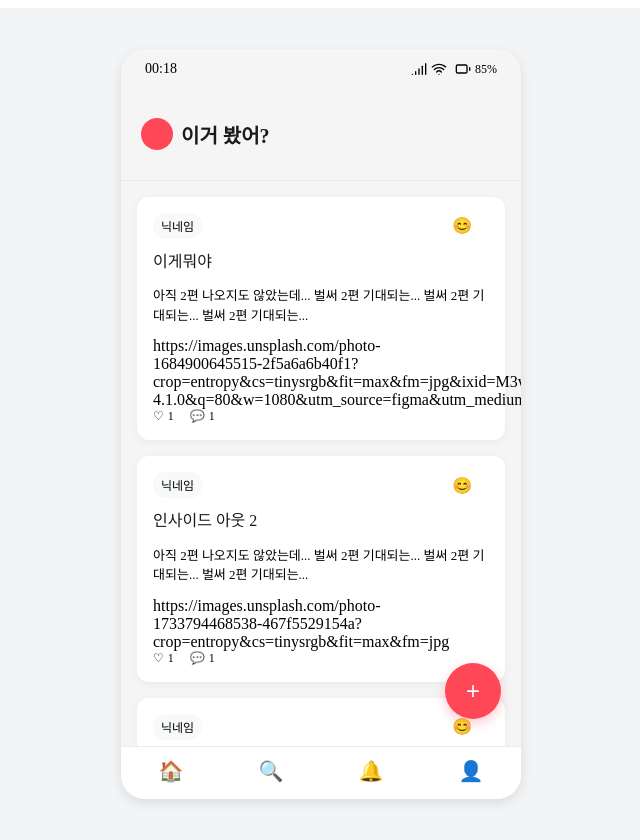
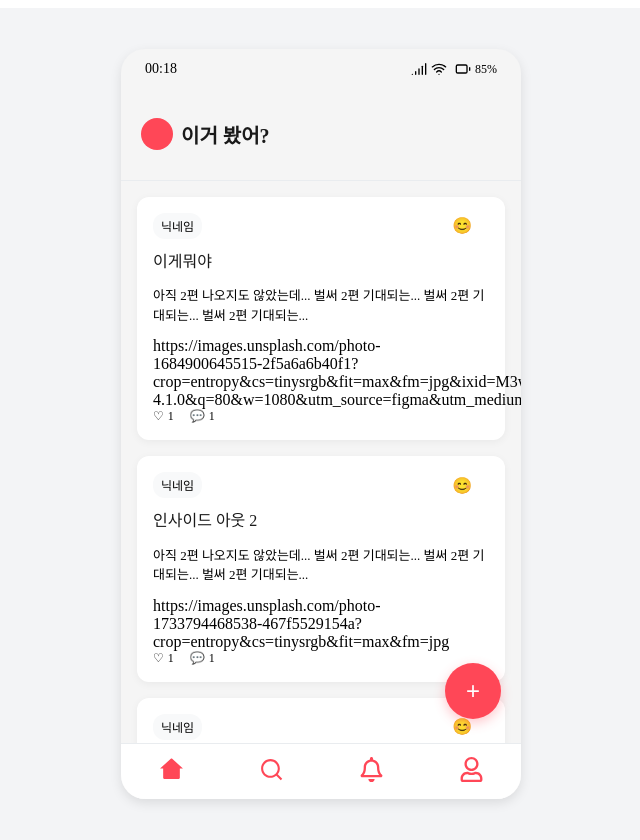
Before and after one commit to DatabaseDesign-Project/Watch_This, a React (Vite) app in the folder frontend/: page /home in a window 1280 px wide. Shown: the whole page, without its empty margins (319-959 px from the left). Built offline with nearby package versions, Linux system fonts and the light colour scheme.

Commit message:
revise-bottomNaviator

```diff
--- a/frontend/package.json
+++ b/frontend/package.json
@@ -20,6 +20,7 @@
     "lucide-react": "^0.544.0",
     "react": "^19.1.1",
     "react-dom": "^19.1.1",
+    "react-icons": "^5.5.0",
     "react-router-dom": "^7.9.3",
     "zustand": "^5.0.8"
   },
--- a/frontend/src/components/BottomNavigation.jsx
+++ b/frontend/src/components/BottomNavigation.jsx
@@ -1,25 +1,53 @@
 // BottomNavigation.jsx
+import { useEffect, useState } from "react";
+import { useNavigate } from "react-router-dom";
 
-export default function BottomNavigation({ activeTab, onTabChange }) {
+import { RiHome2Line, RiHome2Fill } from "react-icons/ri";
+import { RiSearchLine, RiSearchFill } from "react-icons/ri";
+import { FaRegBell, FaBell } from "react-icons/fa";
+import { FaRegUser, FaUser } from "react-icons/fa";
+
+export default function BottomNavigation({ activeTab: controlledActive, onTabChange }) {
+    // uncontrolled 기본값: 'home'
+    const [activeTab, setActiveTab] = useState(controlledActive ?? "home");
+    const navigate = useNavigate();
+
+    // controlled 모드 동기화
+    useEffect(() => {
+        if (controlledActive !== undefined) setActiveTab(controlledActive);
+    }, [controlledActive]);
+
     const tabs = [
-        { id: 'home', icon: '🏠', label: '' },
-        { id: 'search', icon: '🔍', label: '' },
-        { id: 'notifications', icon: '🔔', label: '' },
-        { id: 'profile', icon: '👤', label: '' }
+        { id: "home", inactive: RiHome2Line, active: RiHome2Fill, to: "/home", label: "Home" },
+        { id: "search", inactive: RiSearchLine, active: RiSearchFill, to: "/search", label: "Search" },
+        { id: "notifications", inactive: FaRegBell, active: FaBell, to: "/notifications", label: "Alerts" },
+        { id: "profile", inactive: FaRegUser, active: FaUser, to: "/profile", label: "Profile" },
     ];
 
+    const handleChange = (id, to) => {
+        if (controlledActive === undefined) setActiveTab(id); // uncontrolled일 때만 내부 상태 갱신
+        onTabChange?.(id);
+        navigate(to);
+    };
+
     return (
-        <div className="bottom-nav">
-            {tabs.map((tab) => (
-                <div
-                    key={tab.id}
-                    className={`nav-item ${activeTab === tab.id ? 'active' : ''}`}
-                    onClick={() => onTabChange(tab.id)}
-                >
-                    <span className="nav-icon">{tab.icon}</span>
-                    {tab.label && <span>{tab.label}</span>}
-                </div>
-            ))}
-        </div>
+        <nav className="bottom-nav" role="tablist" aria-label="Bottom navigation">
+            {tabs.map(({ id, inactive, active, to, label }) => {
+                const Icon = activeTab === id ? active : inactive;
+                return (
+                    <button
+                        key={id}
+                        type="button"
+                        role="tab"
+                        aria-selected={activeTab === id}
+                        className={`nav-item ${activeTab === id ? "active" : ""}`}
+                        onClick={() => handleChange(id, to)}
+                        title={label}
+                    >
+                        <Icon className="nav-icon" aria-hidden="true" />
+                    </button>
+                );
+            })}
+        </nav>
     );
 }
--- a/frontend/src/index.css
+++ b/frontend/src/index.css
@@ -305,6 +305,8 @@ html, body, #root {
   color: var(--btn-color-ghost);
   cursor: pointer;
   transition: color 0.2s;
+  border: none;
+  background-color: transparent;
 }
 
 .nav-item.active {
@@ -312,7 +314,8 @@ html, body, #root {
 }
 
 .nav-icon {
-  font-size: 20px;
+  color: var(--color-accent);
+  font-size: 25px;
   margin-bottom: 4px;
 }
 
--- a/frontend/src/pages/Home.jsx
+++ b/frontend/src/pages/Home.jsx
@@ -1,5 +1,4 @@
 // /pages/Home.jsx
-
 import { useState } from 'react';
 import '../index.css';
 import { MobileStatusBar } from '../components/MobileStatusBar';
--- a/package.json
+++ b/package.json
@@ -3,6 +3,7 @@
     "@emotion/react": "^11.14.0",
     "@emotion/styled": "^11.14.1",
     "@mui/icons-material": "^7.3.4",
-    "@mui/material": "^7.3.4"
+    "@mui/material": "^7.3.4",
+    "react-icons": "^5.5.0"
   }
 }
```
Also changed, not shown: 2 other files (tests, documents, lock files or other folders).
